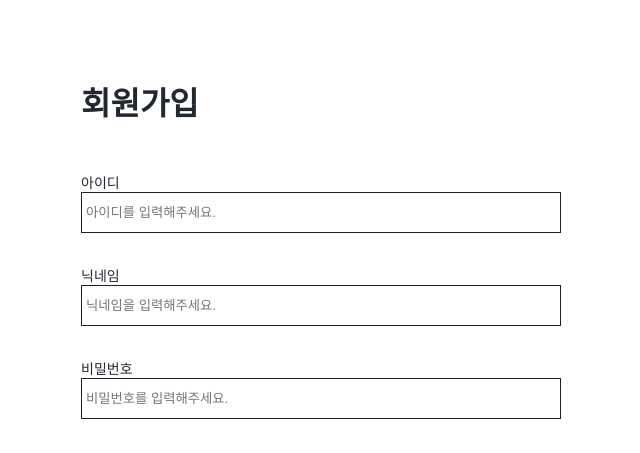
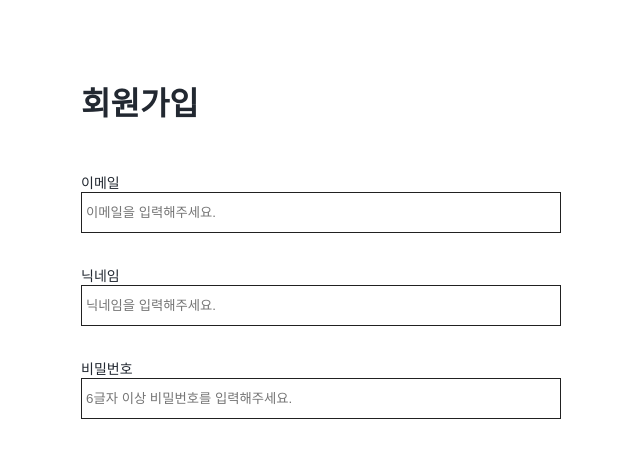
Before and after one commit to choiwk/React-in-depth-study, a React (Create React App) app: page /signup in a window 1280 px wide. Shown: the top 453 px of the page, without its empty margins (319-959 px from the left). Built offline with nearby package versions, Linux system fonts and the light colour scheme.

Commit message:
✅ 회원가입- 유효성 검사 구현 및 input 정보 수정

```diff
--- a/src/Redux-authentic/pages/SignUp.jsx
+++ b/src/Redux-authentic/pages/SignUp.jsx
@@ -1,8 +1,30 @@
-import React from 'react';
+import React, { useState } from 'react';
 import styled from 'styled-components';
 import { Grid, Text, Input, Button } from '../elements/ImportBridge';
 
+import { useDispatch } from 'react-redux';
+import { actionCreators as userActions } from '../redux/modules/user';
+
 const SignUp = () => {
+  const [id, setId] = useState('');
+  const [pwd, setPwd] = useState('');
+  const [pwdCheck, setPwdCheck] = useState('');
+  const [userName, setUserName] = useState('');
+
+  const dispatch = useDispatch();
+
+  const signUpCheck = () => {
+    if (pwd !== pwdCheck) {
+      alert('비밀번호를 다시 확인해주세요.');
+      return;
+    }
+    if (id === '' || pwd === '' || userName === '') {
+      alert('회원 양식에 적합하지 않습니다.');
+      return;
+    }
+
+    dispatch(userActions.signupFB(id, pwd, userName));
+  };
   return (
     <SignUpContainer>
       <Grid padding="16px">
@@ -11,37 +33,35 @@ const SignUp = () => {
         </Text>
         <Grid padding="16px 0px">
           <Input
-            label="아이디"
-            placeholder="아이디를 입력해주세요."
-            _onChange={() => console.log('아이디 입력')}
+            label="이메일"
+            placeholder="이메일을 입력해주세요."
+            _onChange={(e) => setId(e.target.value)}
           ></Input>
         </Grid>
         <Grid padding="16px 0px">
           <Input
             label="닉네임"
             placeholder="닉네임을 입력해주세요."
-            _onChange={() => console.log('닉네임 입력')}
+            _onChange={(e) => setUserName(e.target.value)}
           ></Input>
         </Grid>
         <Grid padding="16px 0px">
           <Input
+            type="password"
             label="비밀번호"
-            placeholder="비밀번호를 입력해주세요."
-            _onChange={() => console.log('비밀번호 입력')}
+            placeholder="6글자 이상 비밀번호를 입력해주세요."
+            _onChange={(e) => setPwd(e.target.value)}
           ></Input>
         </Grid>
         <Grid padding="16px 0px">
           <Input
+            type="password"
             label="비밀번호 확인"
             placeholder="비밀번호를 다시 입력해주세요."
-            _onChange={() => console.log('비밀번호 재입력')}
+            _onChange={(e) => setPwdCheck(e.target.value)}
           ></Input>
         </Grid>
-        <Button
-          type="button"
-          text="회원가입 버튼"
-          _onClick={() => console.log('회원가입 버튼 클릭')}
-        >
+        <Button type="button" text="회원가입 버튼" _onClick={signUpCheck}>
           회원가입
         </Button>
       </Grid>
```
